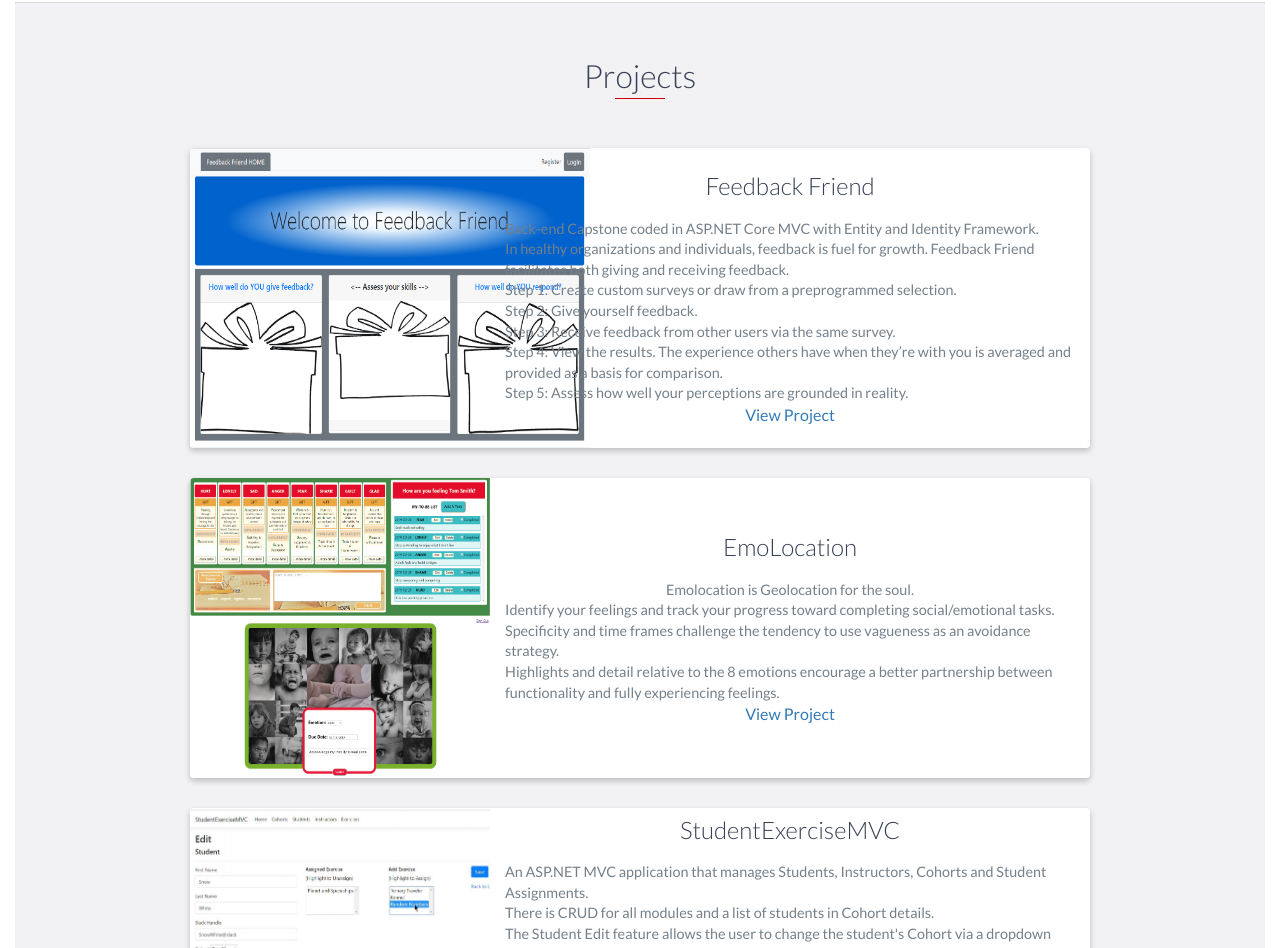
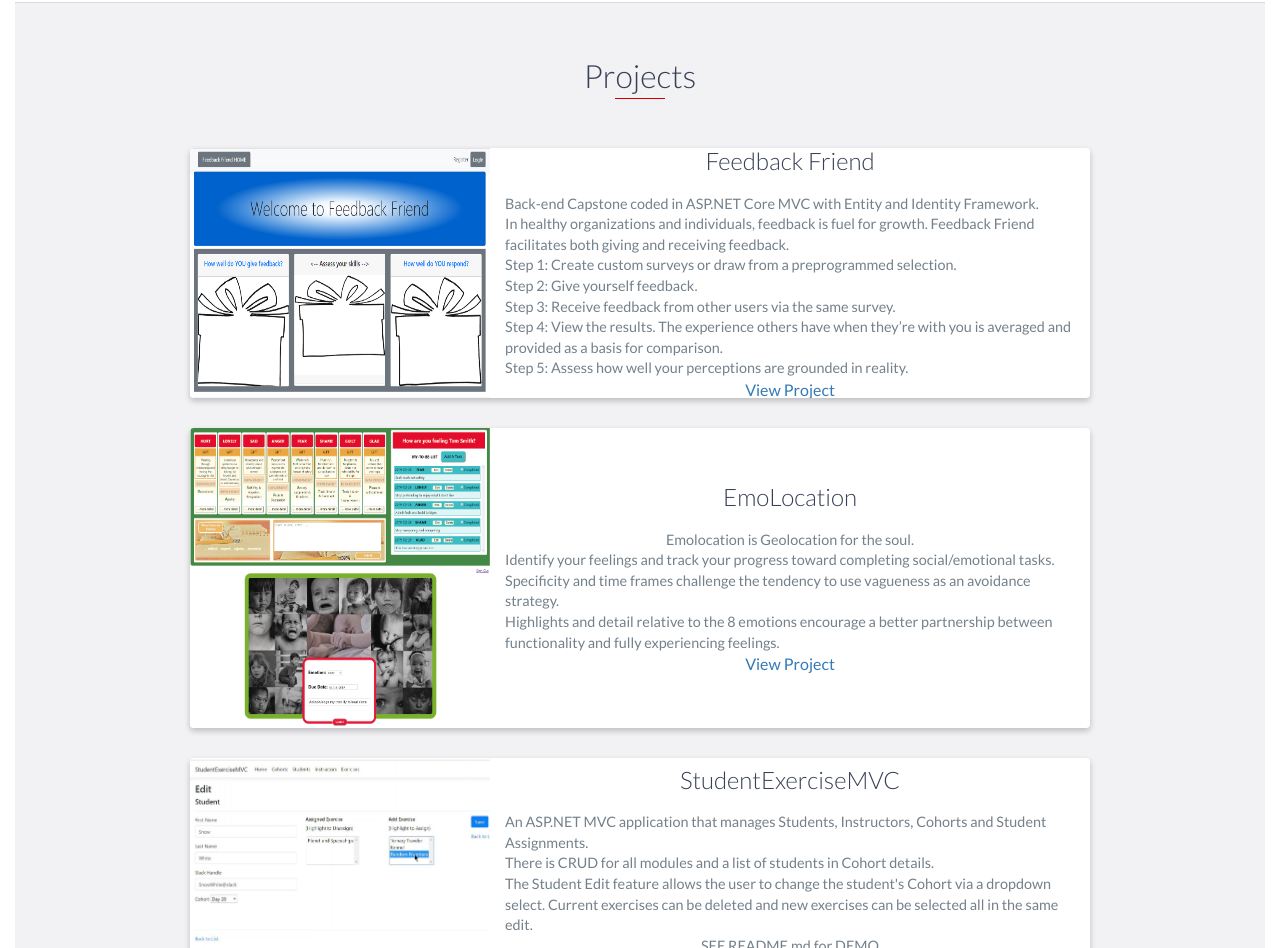
Before and after one commit to ColleenWoolsey/ColleenWoolsey.github.io, a website: page index.html in a window 1280 px wide. Shown: the part 3039-3987 px from the top of the page. Drawn offline with nearby package versions, Linux system fonts and the light colour scheme.

Commit message:
06/06/2019

```diff
--- a/index.html
+++ b/index.html
@@ -176,7 +176,7 @@
         <div class="education-block">
             <h3>Other Education</h3>
             <span class="education-date"></span>
-
+            <p></p>
             <ul>
                 <li>
                     Trevecca Nazarene University - Nashville - 6 hrs toward M.M.F.T.
@@ -200,7 +200,7 @@
 
                 <div class="project shadow-large">
                         <div class="project-image">
-                            <img src="images/FeedbackFriend.PNG" HEIGHT="300" WIDTH="400" />
+                            <img src="images/FeedbackFriend.PNG" HEIGHT="250" WIDTH="300" />
                         </div>
                         <!-- End .project-image -->
                         <div class="project-info">
```
